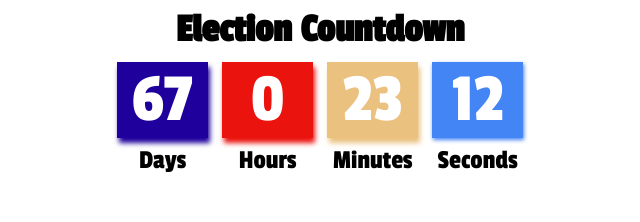
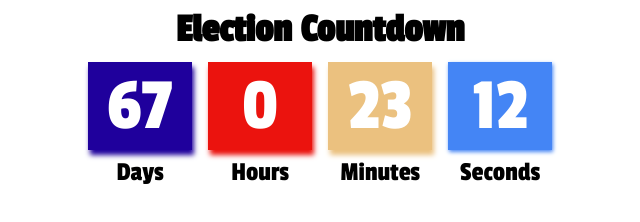
Before and after one commit to StephenDK/iFrameTimer, a website: page index.html in a window 1280 px wide. Shown: the whole page, without its empty margins (320-960 px from the left). Drawn offline with Linux system fonts and the light colour scheme.

Commit message:
Style Changes

```diff
--- a/index.html
+++ b/index.html
@@ -33,8 +33,8 @@
       }
       .flex-item {
         margin: 5px;
-        width: 95px;
-        height: 95px;
+        width: 110px;
+        height: 110px;
         position: relative;
       }
       .value-container {
@@ -46,7 +46,7 @@
       }
       .value-text {
         font-family: "Passion One", cursive;
-        font-size: 70px;
+        font-size: 75px;
         position: absolute;
         top: 40%;
         left: 50%;
```
